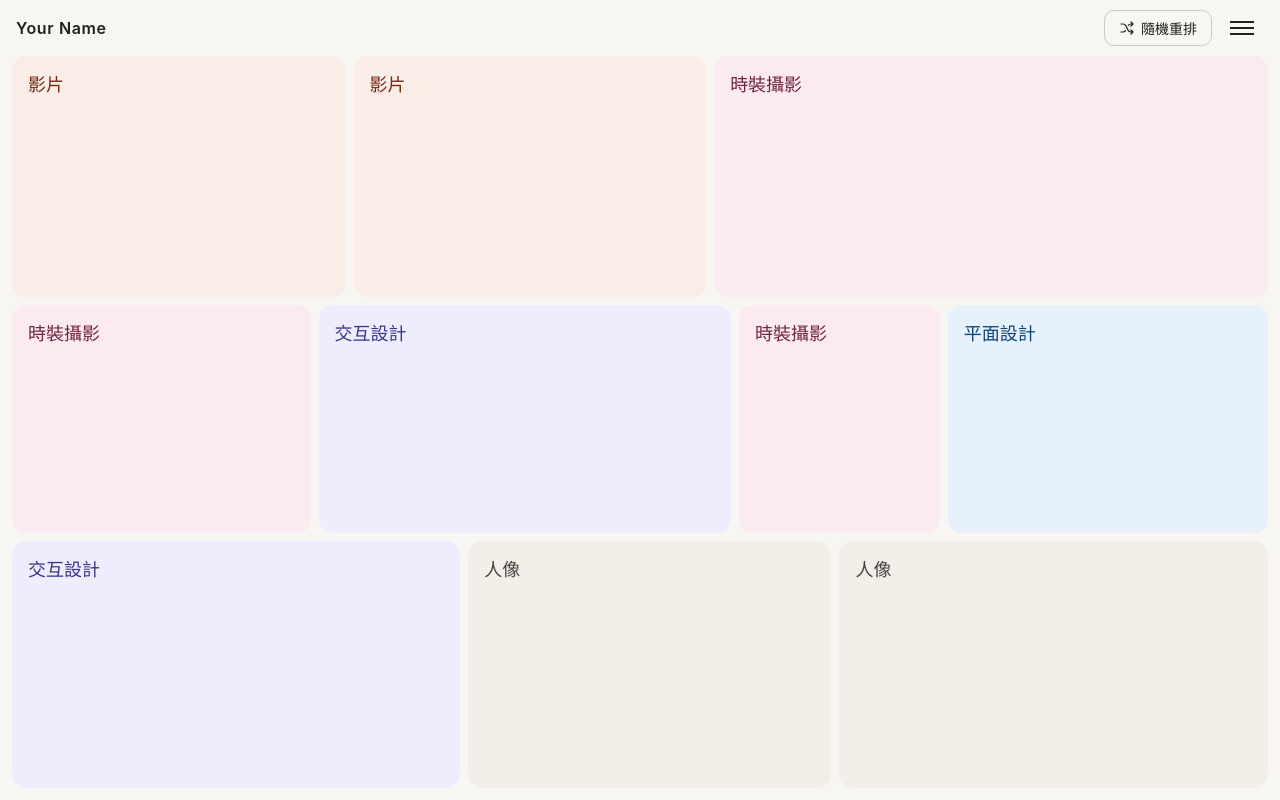
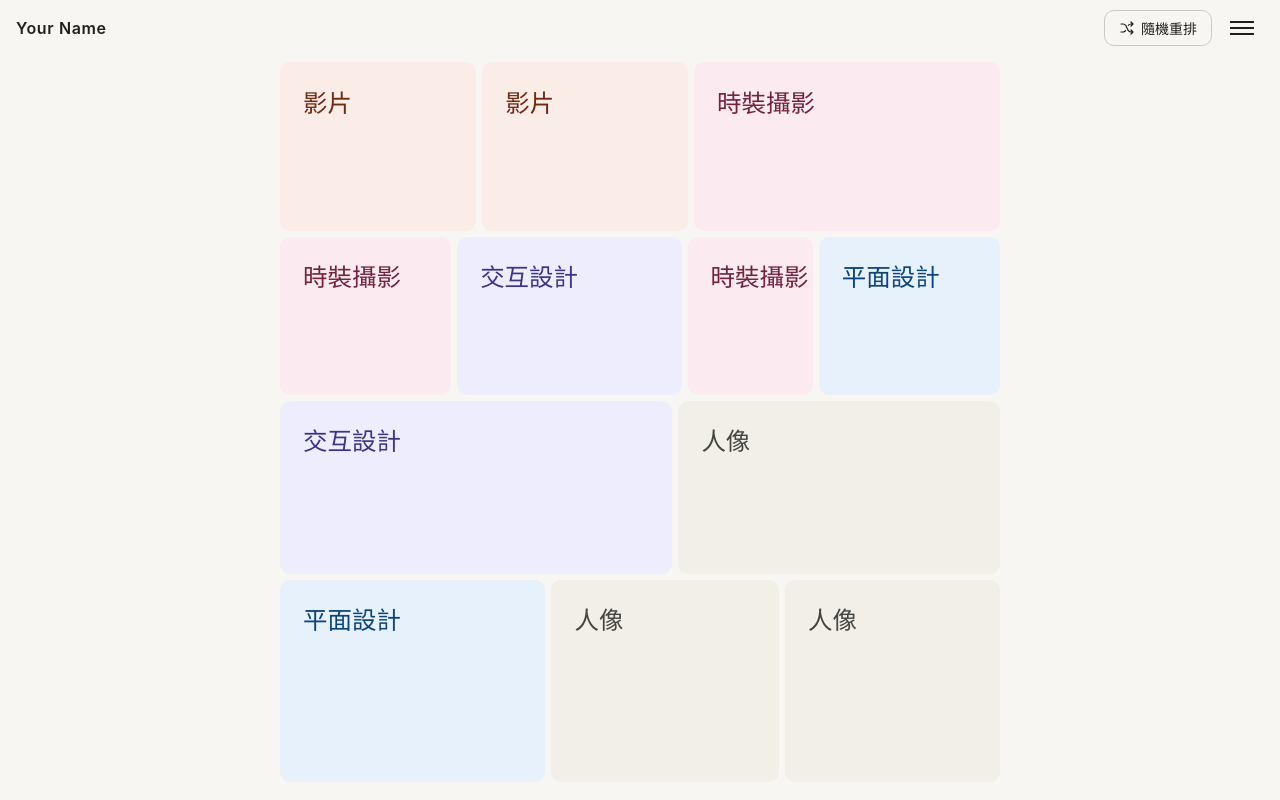
Before and after one commit to 41x-w/Portfolio, a plain HTML site: page index.html in a window 1280 px wide. Drawn offline with Linux system fonts and the light colour scheme.

Commit message:
Match demo proportions: square grid, 3-4-2-3 rows, 12 tiles, scaled to screen
Co-Authored-By: Claude Opus 5.5 <noreply@anthropic.com>
Claude-Session: https://claude.ai/code/session_01RKJQGSzoWPLkijKdNjXk8s

```diff
--- a/css/style.css
+++ b/css/style.css
@@ -15,12 +15,12 @@ a{color:inherit;text-decoration:none}
 .burger.on span:nth-child(3){transform:translateY(-6px) rotate(-45deg)}
 
 /* one-screen squeeze grid — pastel blocks like the demo */
-.grid{position:fixed;top:56px;left:12px;right:12px;bottom:12px;display:flex;flex-direction:column;gap:8px}
-.row{display:flex;gap:8px;min-height:0;flex-basis:0;transition:flex-grow .6s var(--ease)}
-.tile{position:relative;min-width:0;flex-basis:0;border-radius:14px;overflow:hidden;cursor:pointer;padding:14px 16px;transition:flex-grow .6s var(--ease)}
-.tile b{display:block;font-weight:500;font-size:clamp(14px,1.6vw,18px);white-space:nowrap;transition:font-size .4s var(--ease)}
-.tile span{display:block;font-size:13px;margin-top:6px;white-space:nowrap;opacity:0;transition:opacity .3s}
-.tile.on b{font-size:clamp(24px,3vw,36px)}
+.grid{position:fixed;top:calc(56px + (100svh - 68px - var(--g)) / 2);left:50%;width:var(--g);height:var(--g);transform:translateX(-50%);display:flex;flex-direction:column;gap:6px;--g:min(100vw - 24px, 100svh - 80px)}
+.row{display:flex;gap:6px;min-height:0;flex-basis:0;transition:flex-grow .6s var(--ease)}
+.tile{position:relative;min-width:0;flex-basis:0;border-radius:10px;overflow:hidden;cursor:pointer;padding:3% 3.2%;transition:flex-grow .6s var(--ease)}
+.tile b{display:block;font-weight:500;font-size:calc(var(--g) * .034);white-space:nowrap;transition:font-size .4s var(--ease)}
+.tile span{display:block;font-size:calc(var(--g) * .03);margin-top:4px;white-space:nowrap;opacity:0;transition:opacity .3s}
+.tile.on b{font-size:calc(var(--g) * .05)}
 .tile.on span{opacity:1;transition-delay:.25s}
 .tile img,.tile video{position:absolute;inset:0;width:100%;height:100%;object-fit:cover;opacity:0;transition:opacity .6s}
 .tile.on img,.tile.on video{opacity:var(--photo,0)}
--- a/data/works.json
+++ b/data/works.json
@@ -1,21 +1,204 @@
 {
   "categories": [
-    {"id": "fashion", "name": "Fashion", "nameZh": "時裝攝影"},
-    {"id": "portrait", "name": "Portrait", "nameZh": "人像"},
-    {"id": "interaction", "name": "Interaction", "nameZh": "交互設計"},
-    {"id": "motion", "name": "Motion", "nameZh": "影片"},
-    {"id": "graphic", "name": "Graphic", "nameZh": "平面設計"}
+    {
+      "id": "fashion",
+      "name": "Fashion",
+      "nameZh": "時裝攝影"
+    },
+    {
+      "id": "portrait",
+      "name": "Portrait",
+      "nameZh": "人像"
+    },
+    {
+      "id": "interaction",
+      "name": "Interaction",
+      "nameZh": "交互設計"
+    },
+    {
+      "id": "motion",
+      "name": "Motion",
+      "nameZh": "影片"
+    },
+    {
+      "id": "graphic",
+      "name": "Graphic",
+      "nameZh": "平面設計"
+    }
   ],
   "works": [
-    {"title": "Velvet Hour", "category": "fashion", "year": "2025", "role": "Photography, art direction", "client": "Demo editorial", "description": "A dusk editorial in soft velvet tones. Replace this with your own series description.", "cover": "/images/demo/demo1.jpg", "loop": "", "video": "", "images": ["/images/demo/demo1.jpg", "/images/demo/demo5.jpg", "/images/demo/demo8.jpg"]},
-    {"title": "Blue Static", "category": "fashion", "year": "2024", "role": "Photography", "client": "", "description": "Cool tones, hard light, city rooftops.", "cover": "/images/demo/demo2.jpg", "loop": "", "video": "", "images": ["/images/demo/demo2.jpg", "/images/demo/demo9.jpg"]},
-    {"title": "Sand & Linen", "category": "portrait", "year": "2023", "role": "Photography", "client": "", "description": "Natural light portraits on location.", "cover": "/images/demo/demo3.jpg", "loop": "", "video": "", "images": ["/images/demo/demo3.jpg", "/images/demo/demo6.jpg"]},
-    {"title": "Greenroom App", "category": "interaction", "year": "2025", "role": "UI / UX design", "client": "Concept", "description": "A booking app concept for studio rentals. Add screens, flows and a prototype link.", "cover": "/images/demo/demo4.jpg", "loop": "", "video": "", "images": ["/images/demo/demo4.jpg"]},
-    {"title": "Violet Signal", "category": "motion", "year": "2024", "role": "Director, editor", "client": "Demo brand", "description": "A 30-second brand film. Paste a YouTube or Vimeo link in the video field.", "cover": "/images/demo/demo5.jpg", "loop": "", "video": "", "images": ["/images/demo/demo5.jpg"]},
-    {"title": "Amber Type", "category": "graphic", "year": "2022", "role": "Poster design", "client": "", "description": "A typographic poster series.", "cover": "/images/demo/demo6.jpg", "loop": "", "video": "", "images": ["/images/demo/demo6.jpg"]},
-    {"title": "Mono", "category": "portrait", "year": "2023", "role": "Photography", "client": "", "description": "Black and white studio portraits.", "cover": "/images/demo/demo7.jpg", "loop": "", "video": "", "images": ["/images/demo/demo7.jpg"]},
-    {"title": "Red Room", "category": "fashion", "year": "2022", "role": "Photography, styling", "client": "", "description": "Saturated red set, studio flash.", "cover": "/images/demo/demo8.jpg", "loop": "", "video": "", "images": ["/images/demo/demo8.jpg", "/images/demo/demo1.jpg"]},
-    {"title": "Tidewatch", "category": "interaction", "year": "2024", "role": "Product design", "client": "Concept", "description": "A tide and weather dashboard for surfers.", "cover": "/images/demo/demo9.jpg", "loop": "", "video": "", "images": ["/images/demo/demo9.jpg"]},
-    {"title": "Afterglow", "category": "motion", "year": "2025", "role": "Cinematography", "client": "", "description": "Music video, night exteriors.", "cover": "/images/demo/demo2.jpg", "loop": "", "video": "", "images": ["/images/demo/demo2.jpg"]}
+    {
+      "title": "Velvet Hour",
+      "category": "fashion",
+      "year": "2025",
+      "role": "Photography, art direction",
+      "client": "Demo editorial",
+      "description": "A dusk editorial in soft velvet tones. Replace this with your own series description.",
+      "cover": "/images/demo/demo1.jpg",
+      "loop": "",
+      "video": "",
+      "images": [
+        "/images/demo/demo1.jpg",
+        "/images/demo/demo5.jpg",
+        "/images/demo/demo8.jpg"
+      ]
+    },
+    {
+      "title": "Blue Static",
+      "category": "fashion",
+      "year": "2024",
+      "role": "Photography",
+      "client": "",
+      "description": "Cool tones, hard light, city rooftops.",
+      "cover": "/images/demo/demo2.jpg",
+      "loop": "",
+      "video": "",
+      "images": [
+        "/images/demo/demo2.jpg",
+        "/images/demo/demo9.jpg"
+      ]
+    },
+    {
+      "title": "Sand & Linen",
+      "category": "portrait",
+      "year": "2023",
+      "role": "Photography",
+      "client": "",
+      "description": "Natural light portraits on location.",
+      "cover": "/images/demo/demo3.jpg",
+      "loop": "",
+      "video": "",
+      "images": [
+        "/images/demo/demo3.jpg",
+        "/images/demo/demo6.jpg"
+      ]
+    },
+    {
+      "title": "Greenroom App",
+      "category": "interaction",
+      "year": "2025",
+      "role": "UI / UX design",
+      "client": "Concept",
+      "description": "A booking app concept for studio rentals. Add screens, flows and a prototype link.",
+      "cover": "/images/demo/demo4.jpg",
+      "loop": "",
+      "video": "",
+      "images": [
+        "/images/demo/demo4.jpg"
+      ]
+    },
+    {
+      "title": "Violet Signal",
+      "category": "motion",
+      "year": "2024",
+      "role": "Director, editor",
+      "client": "Demo brand",
+      "description": "A 30-second brand film. Paste a YouTube or Vimeo link in the video field.",
+      "cover": "/images/demo/demo5.jpg",
+      "loop": "",
+      "video": "",
+      "images": [
+        "/images/demo/demo5.jpg"
+      ]
+    },
+    {
+      "title": "Amber Type",
+      "category": "graphic",
+      "year": "2022",
+      "role": "Poster design",
+      "client": "",
+      "description": "A typographic poster series.",
+      "cover": "/images/demo/demo6.jpg",
+      "loop": "",
+      "video": "",
+      "images": [
+        "/images/demo/demo6.jpg"
+      ]
+    },
+    {
+      "title": "Mono",
+      "category": "portrait",
+      "year": "2023",
+      "role": "Photography",
+      "client": "",
+      "description": "Black and white studio portraits.",
+      "cover": "/images/demo/demo7.jpg",
+      "loop": "",
+      "video": "",
+      "images": [
+        "/images/demo/demo7.jpg"
+      ]
+    },
+    {
+      "title": "Red Room",
+      "category": "fashion",
+      "year": "2022",
+      "role": "Photography, styling",
+      "client": "",
+      "description": "Saturated red set, studio flash.",
+      "cover": "/images/demo/demo8.jpg",
+      "loop": "",
+      "video": "",
+      "images": [
+        "/images/demo/demo8.jpg",
+        "/images/demo/demo1.jpg"
+      ]
+    },
+    {
+      "title": "Tidewatch",
+      "category": "interaction",
+      "year": "2024",
+      "role": "Product design",
+      "client": "Concept",
+      "description": "A tide and weather dashboard for surfers.",
+      "cover": "/images/demo/demo9.jpg",
+      "loop": "",
+      "video": "",
+      "images": [
+        "/images/demo/demo9.jpg"
+      ]
+    },
+    {
+      "title": "Afterglow",
+      "category": "motion",
+      "year": "2025",
+      "role": "Cinematography",
+      "client": "",
+      "description": "Music video, night exteriors.",
+      "cover": "/images/demo/demo2.jpg",
+      "loop": "",
+      "video": "",
+      "images": [
+        "/images/demo/demo2.jpg"
+      ]
+    },
+    {
+      "title": "Paper Bloom",
+      "category": "graphic",
+      "year": "2023",
+      "role": "Illustration",
+      "client": "",
+      "description": "Demo work.",
+      "cover": "/images/demo/demo3.jpg",
+      "loop": "",
+      "video": "",
+      "images": [
+        "/images/demo/demo3.jpg"
+      ]
+    },
+    {
+      "title": "North Light",
+      "category": "portrait",
+      "year": "2025",
+      "role": "Photography",
+      "client": "",
+      "description": "Demo work.",
+      "cover": "/images/demo/demo7.jpg",
+      "loop": "",
+      "video": "",
+      "images": [
+        "/images/demo/demo7.jpg"
+      ]
+    }
   ]
 }
--- a/js/main.js
+++ b/js/main.js
@@ -17,13 +17,13 @@
   function buildGrid() {
     const grid = $('#grid'), list = works.slice().sort(() => Math.random() - 0.5);
     grid.innerHTML = '';
-    const rows = [], tiles = [], pattern = [3, 4, 2, 3];
+    const rows = [], tiles = [], pattern = [3, 4, 2, 3]; // same rows as the demo
     let k = 0, p = 0;
     while (k < list.length) {
       let n = pattern[p++ % pattern.length];
       if (list.length - k - n === 1) n++;
       const r = document.createElement('div'); r.className = 'row';
-      r.base = 0.8 + Math.random() * 0.5; r.style.flexGrow = r.base; grid.appendChild(r); rows.push(r);
+      r.base = 0.8 + Math.random() * 0.6; r.style.flexGrow = r.base; grid.appendChild(r); rows.push(r);
       list.slice(k, k + n).forEach((w) => {
         const t = document.createElement('div'); t.className = 'tile';
         t.base = 0.7 + Math.random() * 1.1; t.style.flexGrow = t.base; t.row = r; t.work = w;
```
